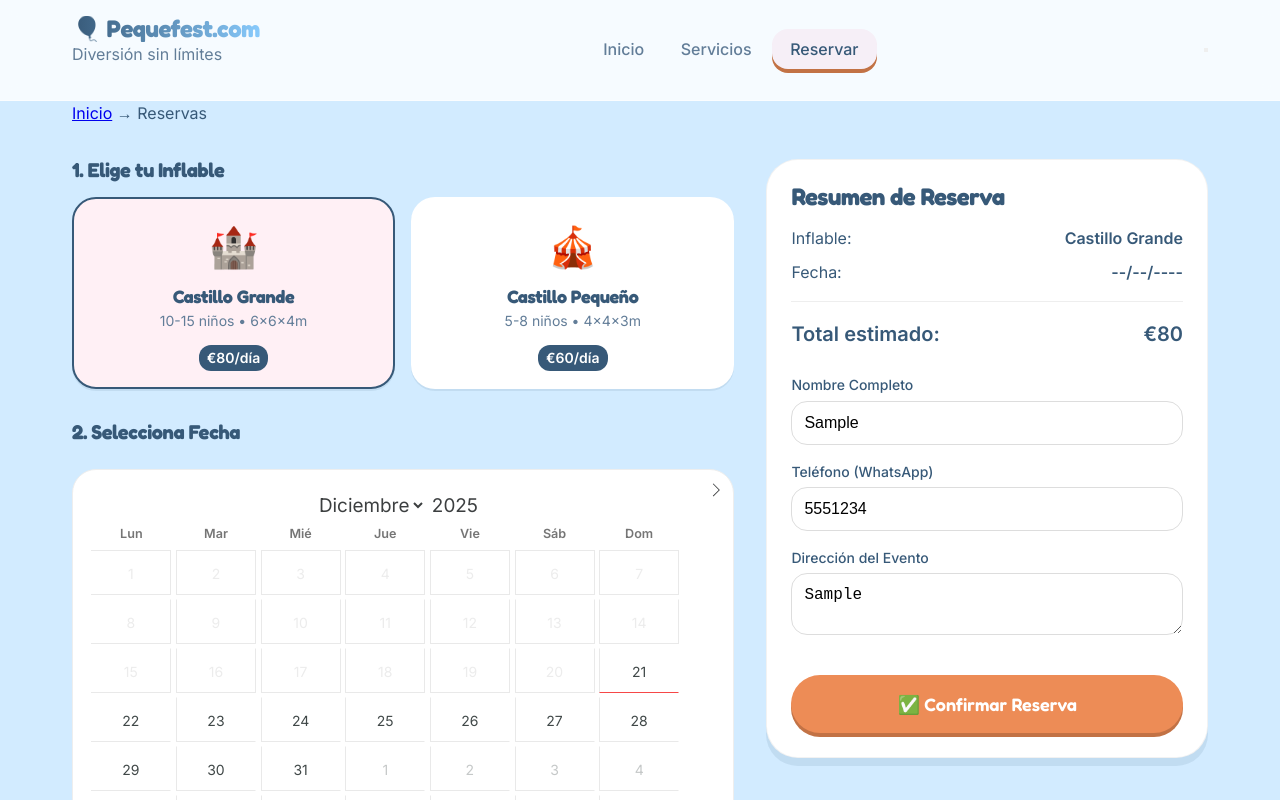
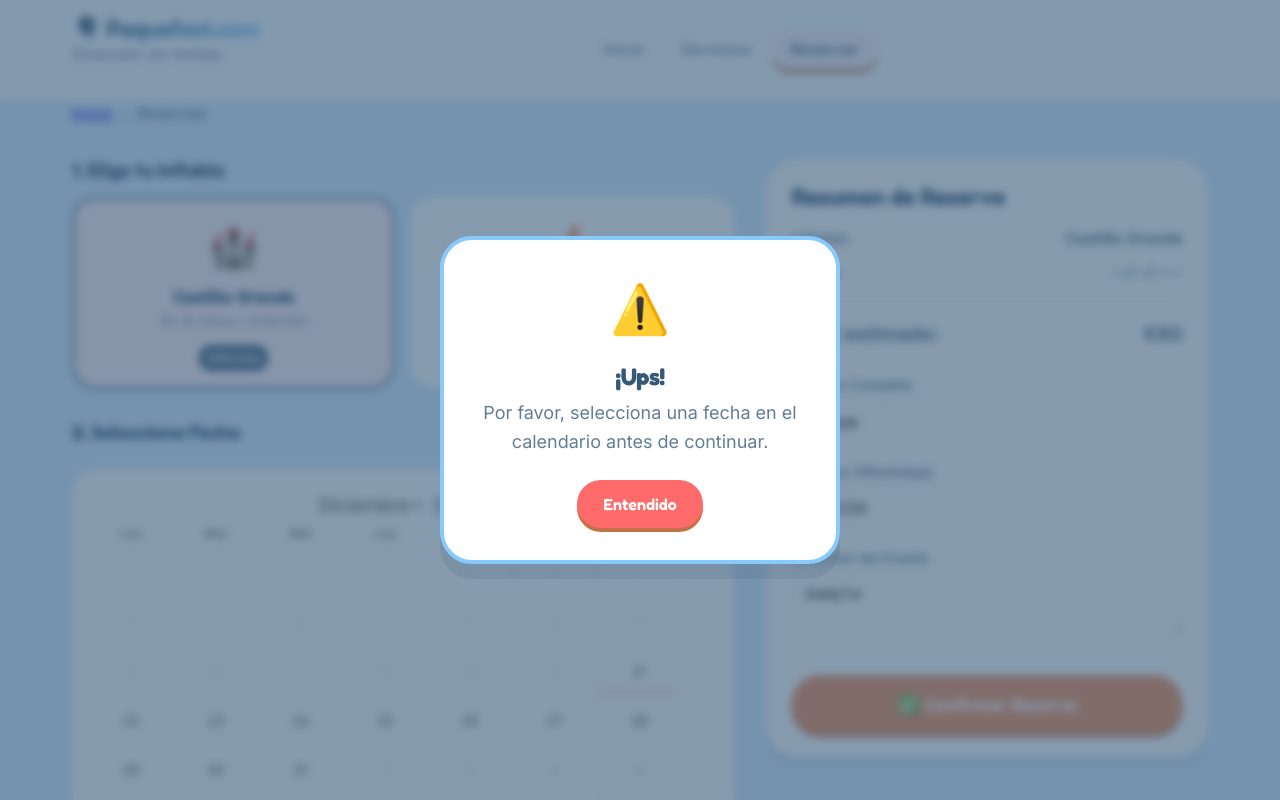
Before and after one commit to olarroy/party-rentals-ecosystem, a website: page party-rentals-frontend/reservas.html in a window 1280 px wide. Both pictures are taken after typing "Sample", "5551234", "Sample" into the empty fields and a click on the button "✅ Confirmar Reserva". Shown: the top 800 px of the page. Drawn offline with nearby package versions, Linux system fonts and the light colour scheme; no server answers.

Commit message:
fix(ui): restore missing modal css styles

```diff
--- a/party-rentals-frontend/src/css/main.css
+++ b/party-rentals-frontend/src/css/main.css
@@ -403,3 +403,86 @@ p {
 .hidden {
   display: none !important;
 }
+
+/* Custom Modal Styles (Bluey Theme) */
+.modal-overlay {
+  position: fixed;
+  top: 0;
+  left: 0;
+  width: 100%;
+  height: 100%;
+  background: rgba(55, 89, 120, 0.6);
+  /* Bluey Dark semi-transparent */
+  backdrop-filter: blur(4px);
+  z-index: 2000;
+  display: flex;
+  align-items: center;
+  justify-content: center;
+  animation: fadeIn 0.3s ease-out;
+}
+
+.modal-content {
+  background: white;
+  padding: var(--space-8);
+  border-radius: var(--radius-xl);
+  text-align: center;
+  max-width: 90%;
+  width: 400px;
+  box-shadow: var(--shadow-float);
+  border: 4px solid var(--primary-light);
+  /* Bluey Light Border */
+  animation: popIn 0.4s cubic-bezier(0.34, 1.56, 0.64, 1);
+}
+
+.modal-icon {
+  font-size: 3rem;
+  margin-bottom: var(--space-4);
+  display: inline-block;
+  animation: bounce 1s infinite;
+}
+
+.modal-content h3 {
+  color: var(--primary-color);
+  margin-bottom: var(--space-2);
+}
+
+.modal-content p {
+  color: var(--text-muted);
+  font-size: var(--font-size-lg);
+  margin-bottom: var(--space-6);
+}
+
+/* Animations */
+@keyframes fadeIn {
+  from {
+    opacity: 0;
+  }
+
+  to {
+    opacity: 1;
+  }
+}
+
+@keyframes popIn {
+  from {
+    transform: scale(0.8) translateY(20px);
+    opacity: 0;
+  }
+
+  to {
+    transform: scale(1) translateY(0);
+    opacity: 1;
+  }
+}
+
+@keyframes bounce {
+
+  0%,
+  100% {
+    transform: translateY(0);
+  }
+
+  50% {
+    transform: translateY(-10px);
+  }
+}
```
